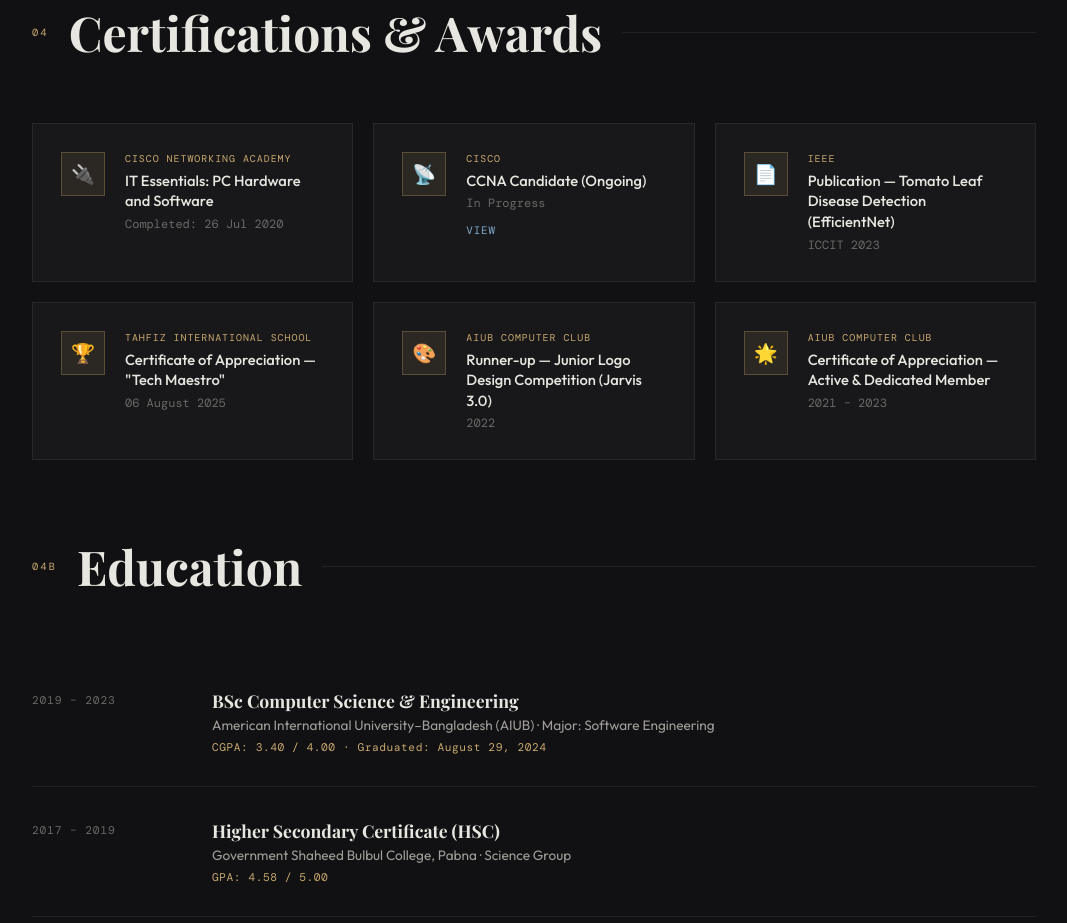
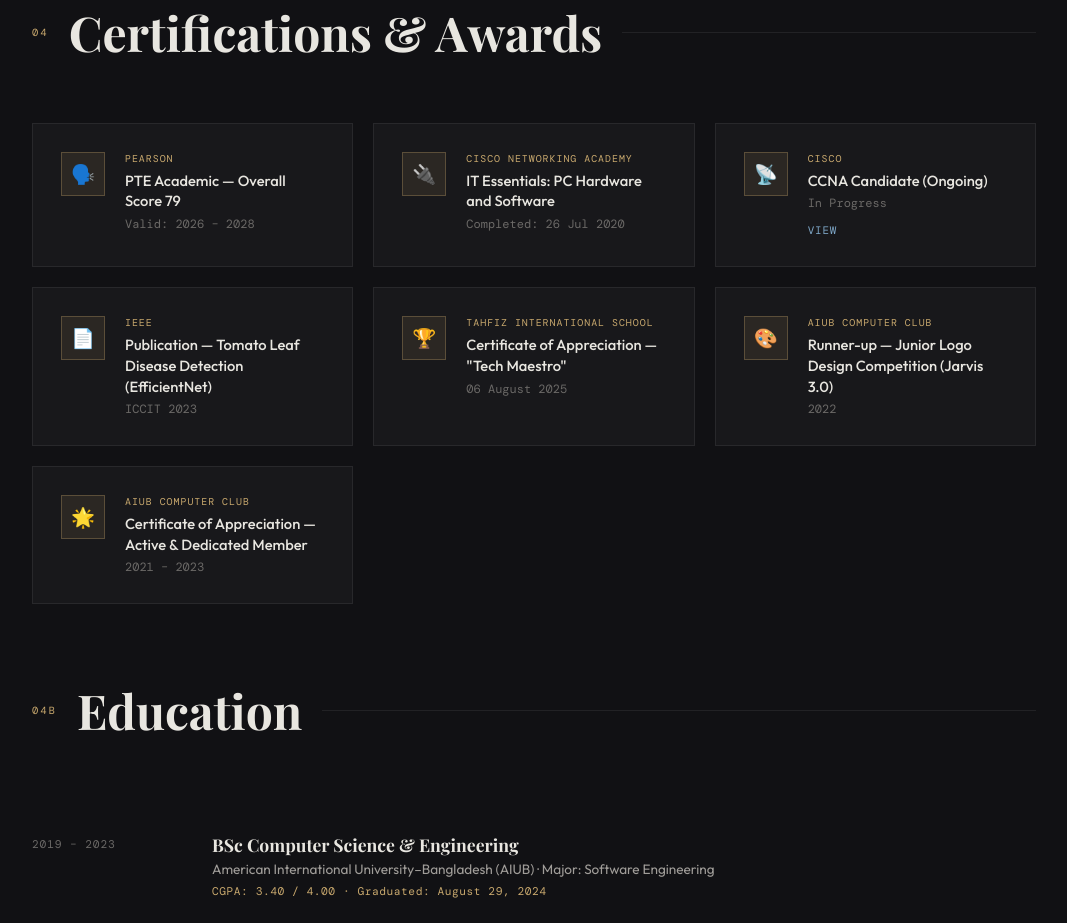
Before and after one commit to istiaquehossainleon/istiaquehossain, a plain HTML site: page docs/index.html in a window 1280 px wide. Shown: the part 4820-5743 px from the top of the page, without its empty margins (106-1173 px from the left). Drawn offline with nearby package versions, Linux system fonts and the light colour scheme; a web font is replaced by a local one.

Commit message:
PTE Academic - update

```diff
--- a/docs/index.html
+++ b/docs/index.html
@@ -278,6 +278,14 @@
     </div>
     <div class="certs-grid">
       <div class="cert-card reveal">
+        <div class="cert-icon">🗣️</div>
+        <div>
+          <div class="cert-issuer">Pearson</div>
+          <div class="cert-name">PTE Academic — Overall Score 79</div>
+          <div class="cert-date">Valid: 2026 – 2028</div>
+        </div>
+      </div>
+      <div class="cert-card reveal">
         <div class="cert-icon">🔌</div>
         <div>
           <div class="cert-issuer">Cisco Networking Academy</div>
```
Also changed, not shown: 1 other file.
